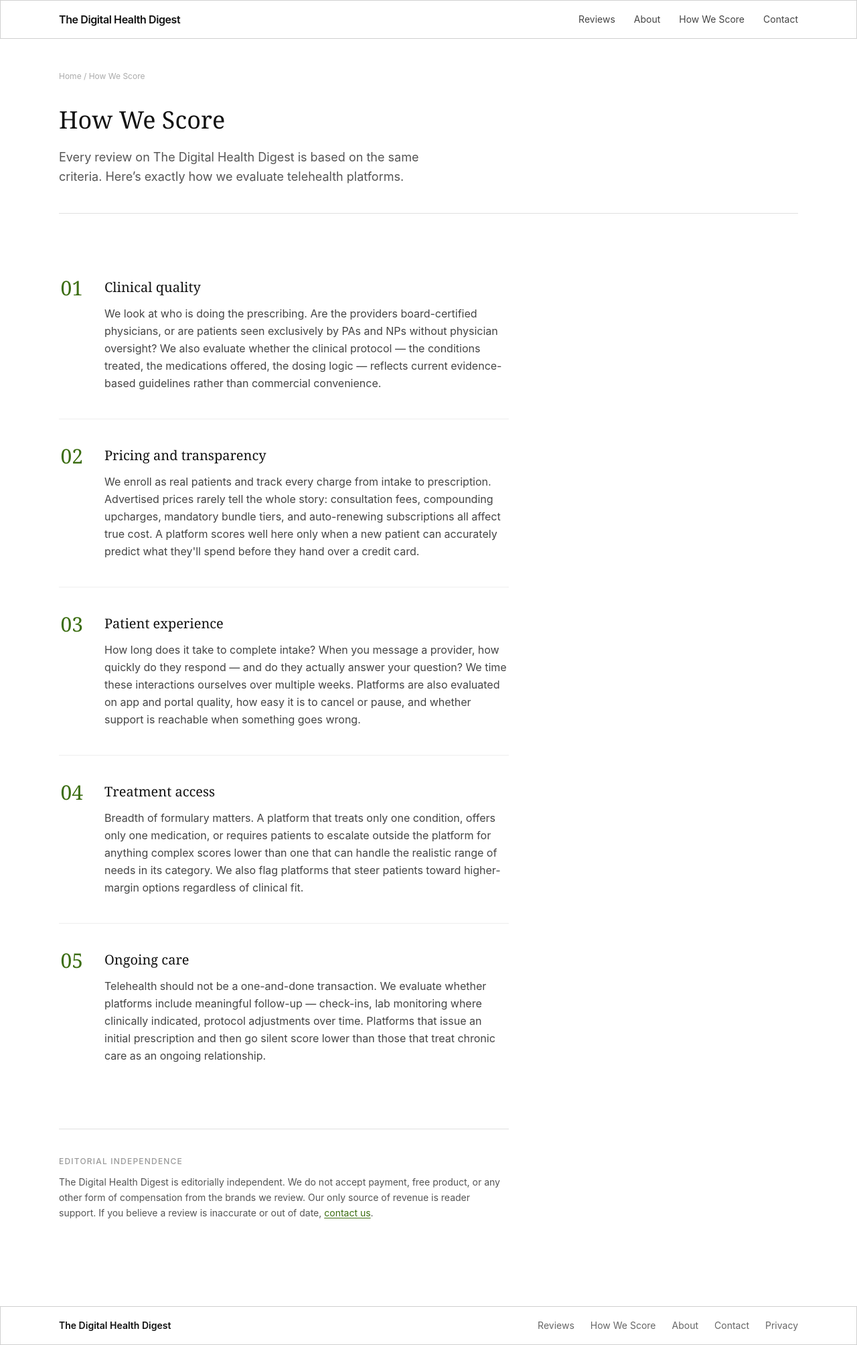
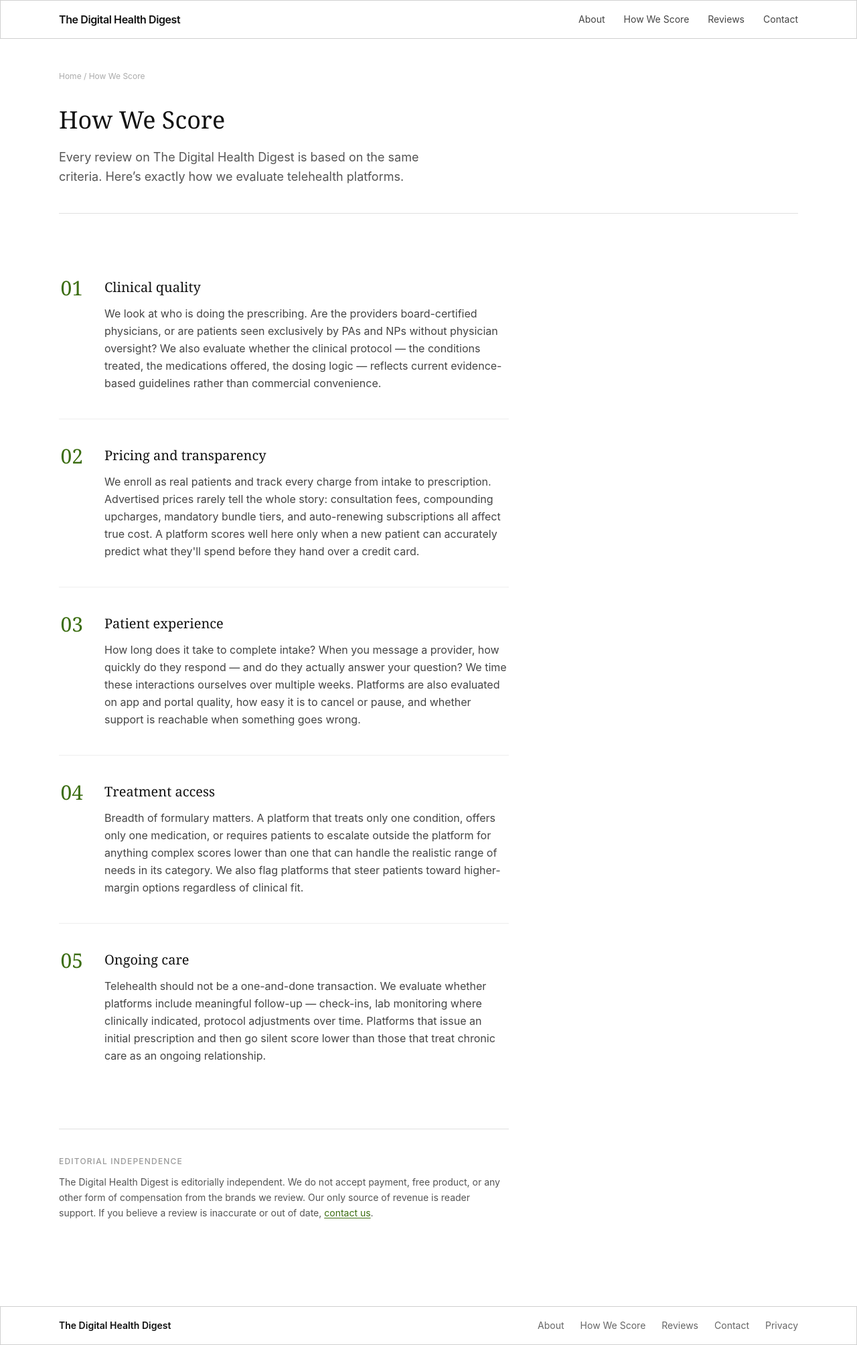
Before and after one commit to rebecca781/digital-health-digest, a Next.js app: page /how-we-score in a window 1280 px wide. Shown: the whole page at 67% size. Built offline with nearby package versions, Linux system fonts and the light colour scheme.

Commit message:
fix nav order

```diff
--- a/app/components/Footer.tsx
+++ b/app/components/Footer.tsx
@@ -11,14 +11,14 @@ export default function Footer() {
           The Digital Health Digest
         </Link>
         <nav className="flex items-center gap-6 text-sm text-[#666666]">
-          <Link href="/category/all" className="hover:text-[#3B6D11] transition-colors">
-            Reviews
+          <Link href="/about" className="hover:text-[#3B6D11] transition-colors">
+            About
           </Link>
           <Link href="/how-we-score" className="hover:text-[#3B6D11] transition-colors">
             How We Score
           </Link>
-          <Link href="/about" className="hover:text-[#3B6D11] transition-colors">
-            About
+          <Link href="/category/all" className="hover:text-[#3B6D11] transition-colors">
+            Reviews
           </Link>
           <Link href="/contact" className="hover:text-[#3B6D11] transition-colors">
             Contact
--- a/app/components/Nav.tsx
+++ b/app/components/Nav.tsx
@@ -8,14 +8,14 @@ export default function Nav() {
           The Digital Health Digest
         </Link>
         <nav className="flex items-center gap-7 text-sm text-[#444444]">
-          <Link href="/category/all" className="hover:text-[#3B6D11] transition-colors">
-            Reviews
-          </Link>
           <Link href="/about" className="hover:text-[#3B6D11] transition-colors">
             About
           </Link>
           <Link href="/how-we-score" className="hover:text-[#3B6D11] transition-colors">
             How We Score
+          </Link>
+          <Link href="/category/all" className="hover:text-[#3B6D11] transition-colors">
+            Reviews
           </Link>
           <Link href="/contact" className="hover:text-[#3B6D11] transition-colors">
             Contact
```
